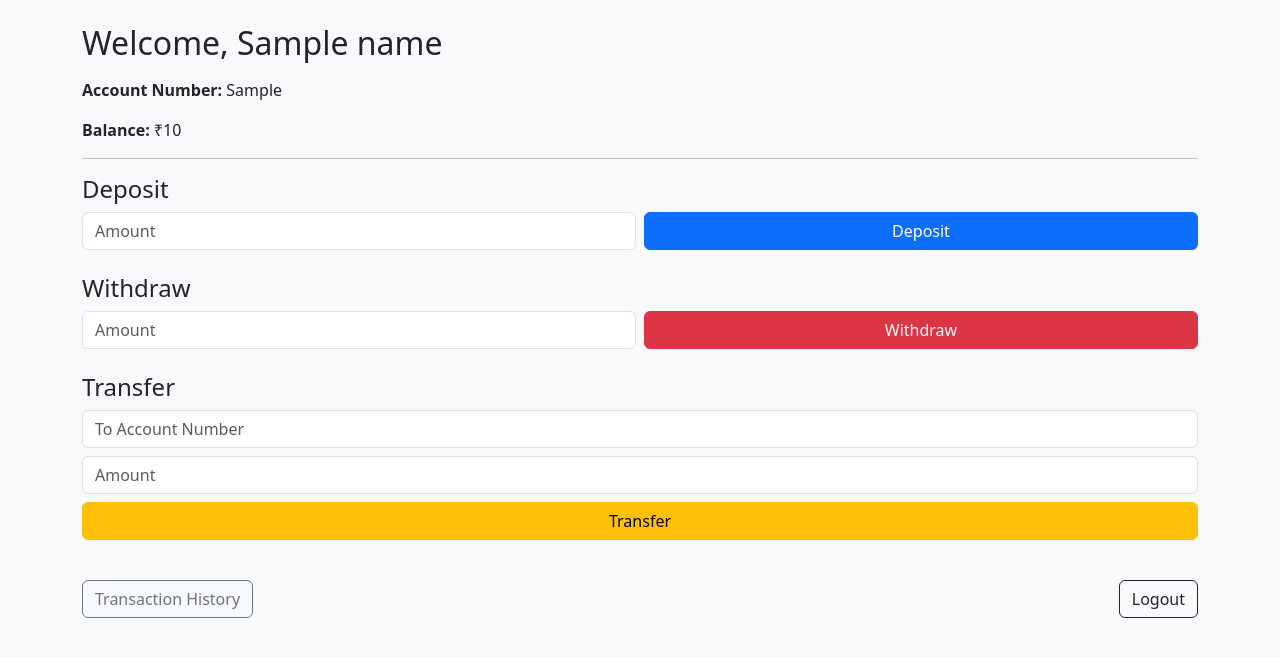
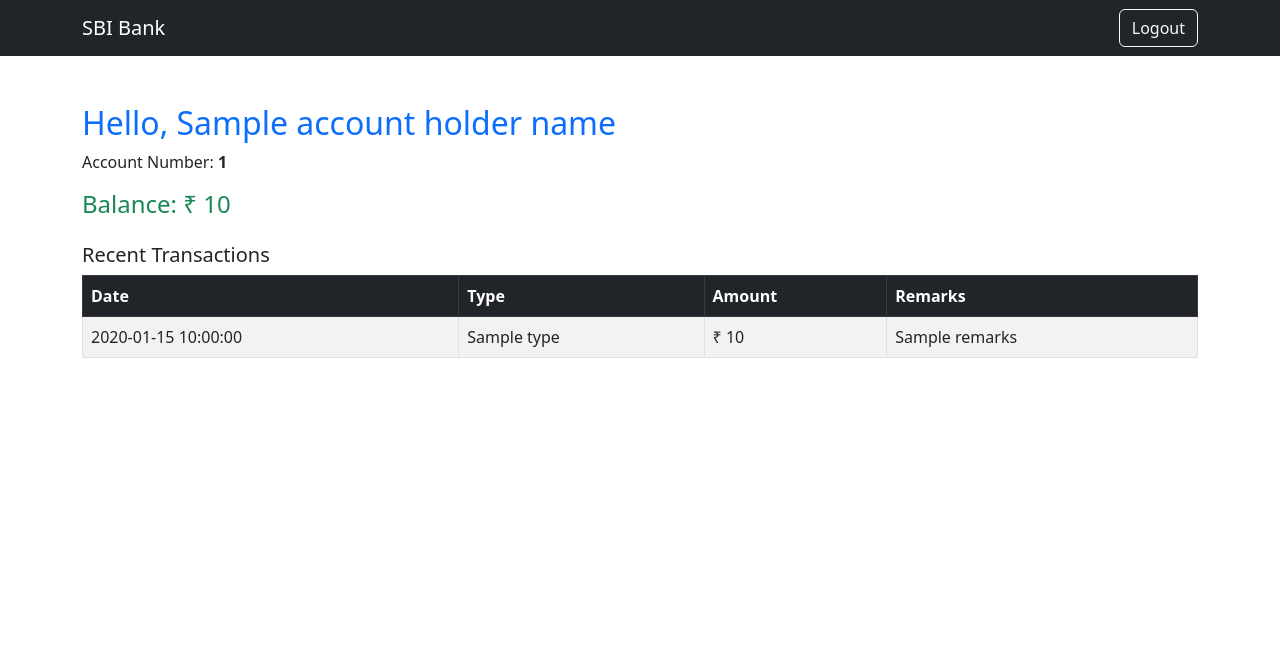
Before and after one commit to brightsun10/mybankapp, a Flask app: template templates/dashboard.html in a window 1280 px wide. Shown: the top 657 px of the page. Run offline with Flask 3, Linux system fonts and the light colour scheme; the template is opened without the code that fills it: most values are stand-ins (such as "Sample title", 1, 10 or a date in 2020); some libraries are stand-ins or nearby versions.

Commit message:
Update dashboard.html

```diff
--- a/templates/dashboard.html
+++ b/templates/dashboard.html
@@ -1,49 +1,54 @@
+<!-- dashboard.html -->
 <!DOCTYPE html>
-<html>
+<html lang="en">
 <head>
-  <title>Dashboard</title>
+  <meta charset="UTF-8">
+  <meta name="viewport" content="width=device-width, initial-scale=1.0">
+  <title>Dashboard - SBI Bank</title>
   <link href="https://cdn.jsdelivr.net/npm/bootstrap@5.3.0/dist/css/bootstrap.min.css" rel="stylesheet">
 </head>
-<body class="bg-light">
-  <div class="container mt-4">
-    <h2 class="mb-3">Welcome, {{ name }}</h2>
-    <p><strong>Account Number:</strong> {{ acc_no }}</p>
-    <p><strong>Balance:</strong> ₹{{ balance }}</p>
+<body>
+  <nav class="navbar navbar-expand-lg navbar-dark bg-dark">
+    <div class="container">
+      <a class="navbar-brand" href="#">SBI Bank</a>
+      <div class="ms-auto">
+        <a href="/logout" class="btn btn-outline-light">Logout</a>
+      </div>
+    </div>
+  </nav>
 
-    <hr>
-    <h4>Deposit</h4>
-    <form action="/deposit" method="post" class="mb-4">
-      <div class="row g-2">
-        <div class="col-md-6">
-          <input type="number" name="amount" class="form-control" placeholder="Amount" required>
-        </div>
-        <div class="col-md-6">
-          <button class="btn btn-primary w-100">Deposit</button>
-        </div>
-      </div>
-    </form>
+  <div class="container mt-5">
+    <h2 class="text-primary">Hello, {{ account_holder_name }}</h2>
+    <p>Account Number: <strong>{{ account_number }}</strong></p>
+    <h4 class="text-success">Balance: ₹ {{ balance }}</h4>
 
-    <h4>Withdraw</h4>
-    <form action="/withdraw" method="post" class="mb-4">
-      <div class="row g-2">
-        <div class="col-md-6">
-          <input type="number" name="amount" class="form-control" placeholder="Amount" required>
-        </div>
-        <div class="col-md-6">
-          <button class="btn btn-danger w-100">Withdraw</button>
-        </div>
-      </div>
-    </form>
-
-    <h4>Transfer</h4>
-    <form action="/transfer" method="post" class="mb-4">
-      <input type="number" name="to_account" class="form-control mb-2" placeholder="To Account Number" required>
-      <input type="number" name="amount" class="form-control mb-2" placeholder="Amount" required>
-      <button class="btn btn-warning w-100">Transfer</button>
-    </form>
-
-    <a href="/transactions" class="btn btn-outline-secondary mt-3">Transaction History</a>
-    <a href="/" class="btn btn-outline-dark mt-3 float-end">Logout</a>
+    <div class="mt-4">
+      <h5>Recent Transactions</h5>
+      <table class="table table-bordered table-striped mt-2">
+        <thead class="table-dark">
+          <tr>
+            <th>Date</th>
+            <th>Type</th>
+            <th>Amount</th>
+            <th>Remarks</th>
+          </tr>
+        </thead>
+        <tbody>
+          {% for txn in transactions %}
+          <tr>
+            <td>{{ txn.timestamp }}</td>
+            <td>{{ txn.type }}</td>
+            <td>₹ {{ txn.amount }}</td>
+            <td>{{ txn.remarks }}</td>
+          </tr>
+          {% else %}
+          <tr>
+            <td colspan="4" class="text-center">No transactions available.</td>
+          </tr>
+          {% endfor %}
+        </tbody>
+      </table>
+    </div>
   </div>
 </body>
 </html>
```
